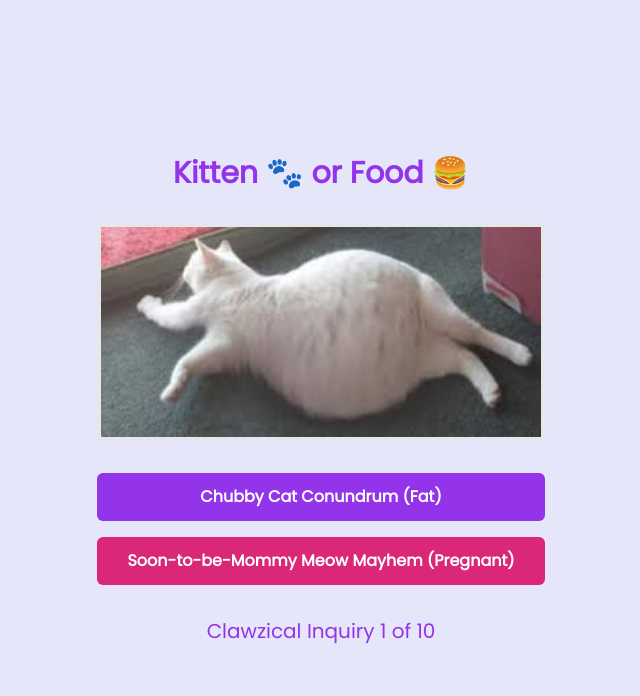
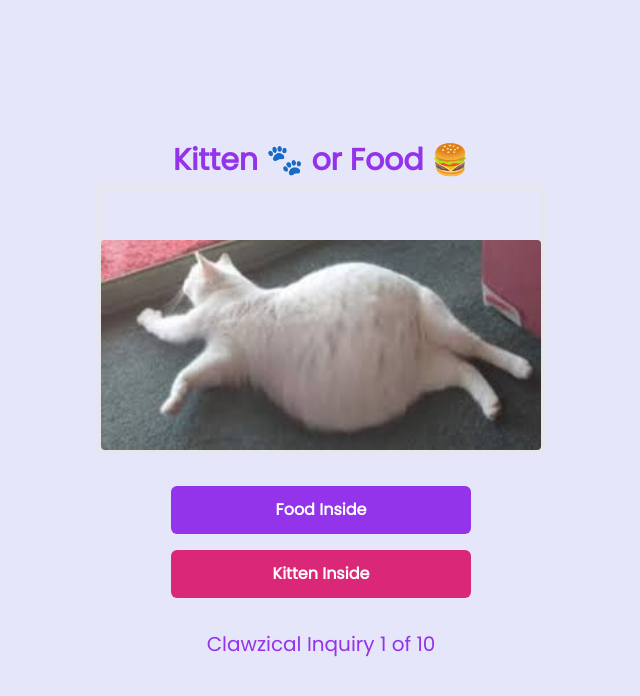
Before and after one commit to gizemnkorkmaz/kitten-or-food, a Next.js app: page /quiz in a window 1280 px wide. Shown: the top 696 px of the page, without its empty margins (319-959 px from the left). Built offline with nearby package versions, Linux system fonts and the light colour scheme.

Commit message:
things changed

```diff
--- a/app/globals.css
+++ b/app/globals.css
@@ -42,6 +42,19 @@
   right: 20px;
 }
 
+.feedback-container {
+  height: 50px;
+  display: flex;
+  align-items: center;
+  justify-content: center;
+  transition: opacity 0.5s ease;
+}
+
+.feedback-container.hidden {
+  opacity: 0;
+}
+
+
 body {
   background-color: #E6E6FA;
 }
--- a/app/quiz/page.js
+++ b/app/quiz/page.js
@@ -56,7 +56,7 @@ export default function Quiz() {
           details: JSON.stringify(answeredQuestions),
         });
       }
-    }, 2000);
+    }, 1000);
 
     setAnsweredQuestions([
       ...answeredQuestions,
@@ -76,45 +76,50 @@ export default function Quiz() {
 
   return (
     <div className="flex flex-col items-center justify-center min-h-screen bg-[#E6E6FA] text-purple-600 px-8">
-      <h1 className="text-xl md:text-3xl font-bold mb-8 text-center">
+      <h1 className="text-xl md:text-3xl font-bold mb-2 text-center">
         Kitten 🐾 or Food 🍔
       </h1>
+      <div className={`mb-8 w-full max-w-md border-4`}>
         <div
-        className={`mb-8 w-full max-w-md border-4 ${
-          answerFeedback === true
-            ? "border-green-500 rounded"
-            : answerFeedback === false
-            ? "border-red-500 rounded"
-            : ""
+          className={`feedback-container ${
+            answerFeedback === null ? "hidden" : ""
           }`}
         >
           {answerFeedback !== null && (
-          <p className="text-center text-md py-4 text-purple-400 italic">
+            <p className="text-center pb-1 text-md text-purple-400 italic">
               {currentImage.answer === "fat"
-              ? "It's not fat, it's 'fluffy-boned'! 🍔"
-              : "This cat's expecting a litter of cuteness! 🐾"}
+                ? "It's not fat, it's 'fluffy-boned!"
+                : "This cat's expecting a litter of cuteness!"}
+              {answerFeedback ? " Nice job! ✅" : " Sorry! 🚨"}
             </p>
           )}
-        <Image src={currentImage?.src} width={500} height={500} alt="Cat" />
+        </div>
+        <Image
+          src={currentImage?.src}
+          width={500}
+          height={500}
+          alt="Cat"
+          className="rounded"
+        />
       </div>
       <div className="flex flex-col gap-4 w-full max-w-md">
         <button
           onClick={() => handleAnswer("fat")}
-          className={`answer-button bg-purple-600 hover:bg-purple-700 text-white font-bold py-3 px-6 rounded-md w-full ${
+          className={`answer-button bg-purple-600 hover:bg-purple-700 text-white font-bold py-3 px-6 rounded-md max-w-[300px] mx-auto w-full ${
             answered && "opacity-50"
           }`}
           disabled={answered}
         >
-          Chubby Cat Conundrum (Fat)
+          Food Inside
         </button>
         <button
           onClick={() => handleAnswer("pregnant")}
-          className={`answer-button bg-pink-600 hover:bg-pink-700 text-white font-bold py-3 px-6 rounded-md w-full ${
+          className={`answer-button bg-pink-600 hover:bg-pink-700 text-white font-bold py-3 px-6 rounded-md max-w-[300px] mx-auto w-full ${
             answered && "opacity-50"
           }`}
           disabled={answered}
         >
-          Soon-to-be-Mommy Meow Mayhem (Pregnant)
+          Kitten Inside
         </button>
       </div>
       <p className="mt-8 text-xl">
```
Lines whose indentation alone changed are shown as unchanged.
